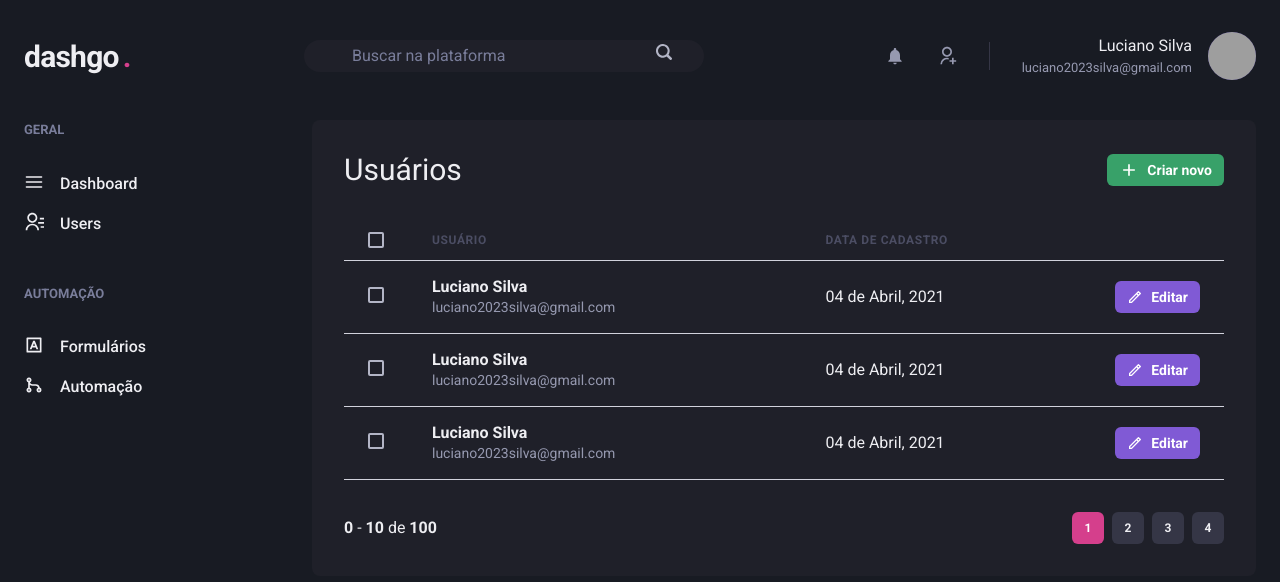
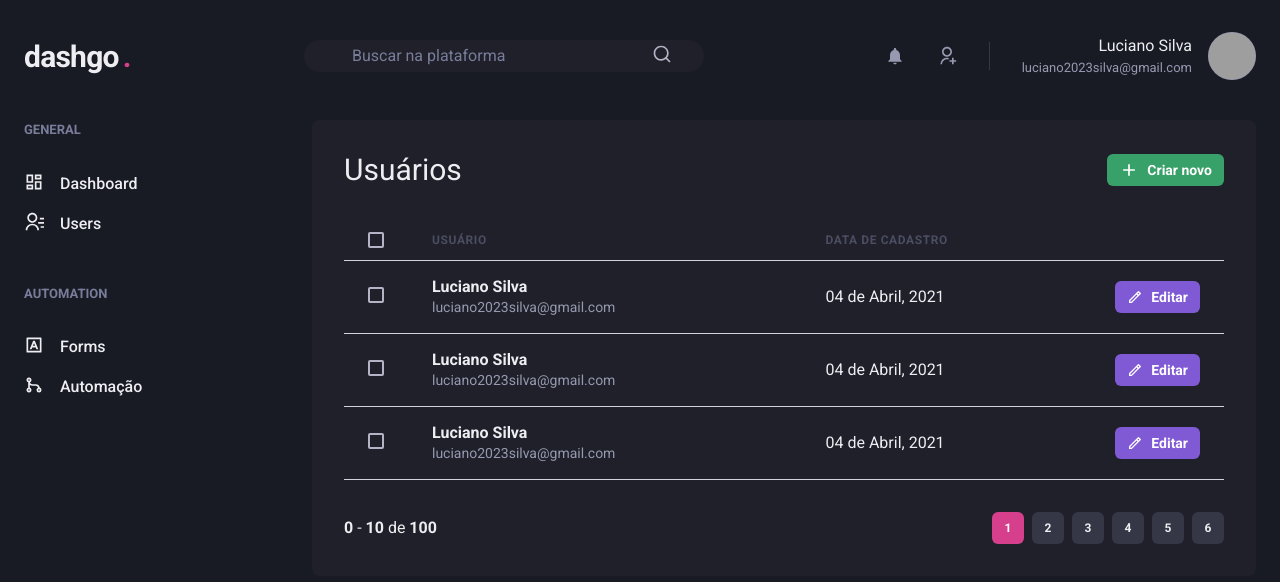
Before and after one commit to Luciano-Ferreira/Dashgo, a Next.js app: page /users in a window 1280 px wide. Shown: the top 582 px of the page. Built offline with nearby package versions, Linux system fonts and the light colour scheme; grey boxes are pictures that could not be loaded.

Commit message:
componentizing

```diff
--- a/src/components/Header/SearchBox.tsx
+++ b/src/components/Header/SearchBox.tsx
@@ -1,5 +1,5 @@
-import { Flex, Input } from '@chakra-ui/react';
-import { Search2Icon } from '@chakra-ui/icons';
+import { Flex, Input, Icon } from '@chakra-ui/react';
+import { RiSearchLine } from 'react-icons/ri';
 
 export function SearchBox() {
   return (
@@ -24,7 +24,7 @@
           placeholder='Buscar na plataforma'
           _placeholder={{ color: 'gray.400'}}
         />
-        <Search2Icon />
+        <Icon as={RiSearchLine} fontSize='20' />
       </Flex>
   );
 }
--- a/src/components/Pagination.tsx
+++ /dev/null
@@ -1,69 +0,0 @@
-import { Stack, Button, Box } from '@chakra-ui/react';
-
-export function Pagination() {
-  return (
-    <Stack
-      direction='row'
-      spacing='6'
-      mt='8'
-      justify='space-between'
-      align='center'
-    >
-      <Box>
-        <strong>0</strong> - <strong>10</strong> de <strong>100</strong>
-      </Box>
-      <Stack
-        direction='row'
-        spacing='2'
-      >
-
-        <Button
-          size='sm'
-          fontSize='xs'
-          width='4'
-          colorScheme='pink'
-          disabled
-          _disabled={{
-            bgColor: 'pink.500',
-            cursor: 'default',
-          }}
-        >
-          1
-        </Button>
-        <Button
-          size='sm'
-          fontSize='xs'
-          width='4'
-          bgColor='gray.700'
-          _hover={{
-            bg: 'gray.500'
-          }}
-        >
-          2
-        </Button>
-        <Button
-          size='sm'
-          fontSize='xs'
-          width='4'
-          bgColor='gray.700'
-          _hover={{
-            bg: 'gray.500'
-          }}
-        >
-          3
-        </Button>
-        <Button
-          size='sm'
-          fontSize='xs'
-          width='4'
-          bgColor='gray.700'
-          _hover={{
-            bg: 'gray.500'
-          }}
-        >
-          4
-        </Button>
-      </Stack>
-    </Stack>
-  )
-}
--- /dev/null
+++ b/src/components/Pagination/Item.tsx
@@ -0,0 +1,42 @@
+import { Button } from '@chakra-ui/react';
+
+interface ItemProps {
+  number: number;
+  isCurrent?: boolean;
+}
+
+export function Item({
+  number,
+  isCurrent = false
+}: ItemProps) {
+  if (isCurrent) {
+    return (
+      <Button
+        size='sm'
+        fontSize='xs'
+        width='4'
+        colorScheme='pink'
+        disabled
+        _disabled={{
+          bgColor: 'pink.500',
+          cursor: 'default',
+        }}
+      >
+        {number}
+      </Button>
+    )
+  }
+  return (
+    <Button
+      size='sm'
+      fontSize='xs'
+      width='4'
+      bgColor='gray.700'
+      _hover={{
+        bg: 'gray.500'
+      }}
+    >
+      {number}
+    </Button>
+  )
+}
--- /dev/null
+++ b/src/components/Pagination/index.tsx
@@ -0,0 +1,31 @@
+import { Stack, Box } from '@chakra-ui/react';
+import { Item } from './Item';
+
+export function Pagination() {
+  return (
+    <Stack
+      direction='row'
+      spacing='6'
+      mt='8'
+      justify='space-between'
+      align='center'
+    >
+      <Box>
+        <strong>0</strong> - <strong>10</strong> de <strong>100</strong>
+      </Box>
+      <Stack
+        direction='row'
+        spacing='2'
+      >
+
+        <Item isCurrent number={1}/>
+        <Item number={2}/>
+        <Item number={3}/>
+        <Item number={4}/>
+        <Item number={5}/>
+        <Item number={6}/>
+
+      </Stack>
+    </Stack>
+  )
+}
--- a/src/components/Sidebar.tsx
+++ /dev/null
@@ -1,38 +0,0 @@
-import { Box, Stack, Text, Link, Icon } from '@chakra-ui/react';
-import { HamburgerIcon } from '@chakra-ui/icons';
-import { RiContactsLine, RiGitMergeLine, RiInputMethodLine } from 'react-icons/ri';
-
-export function Sidebar(){
-  return(
-    <Box as='aside' w='64' mr='8'>
-      <Stack spacing='12' align='flex-start'>
-        <Box>
-          <Text fontWeight='bold' color='gray.400' fontSize='small'>GERAL</Text>
-          <Stack spacing='4' mt='8' align='stretch'>
-            <Link display='flex' align='center'>
-              <HamburgerIcon fontSize='20' />
-              <Text ml='4' fontWeight='medium'>Dashboard</Text>
-            </Link>
-            <Link display='flex' align='center'>
-              <Icon as={RiContactsLine} fontSize='20' />
-              <Text ml='4' fontWeight='medium'>Users</Text>
-            </Link>
-          </Stack>
-        </Box>
-        <Box>
-          <Text fontWeight='bold' color='gray.400' fontSize='small'>AUTOMAÇÃO</Text>
-          <Stack spacing='4' mt='8' align='stretch'>
-            <Link display='flex' align='center'>
-              <Icon as={RiInputMethodLine} fontSize='20' />
-              <Text ml='4' fontWeight='medium'>Formulários</Text>
-            </Link>
-            <Link display='flex' align='center'>
-              <Icon as={RiGitMergeLine} fontSize='20' />
-              <Text ml='4' fontWeight='medium'>Automação</Text>
-            </Link>
-          </Stack>
-        </Box>
-      </Stack>
-    </Box>
-  )
-}
--- /dev/null
+++ b/src/components/Sidebar/NavLink.tsx
@@ -0,0 +1,17 @@
+import { Link, Icon, Text, LinkProps as ChakraLinkProps } from '@chakra-ui/react';
+import { ElementType } from 'react';
+
+
+interface NavLinkProps extends ChakraLinkProps {
+  icon: ElementType;
+  children: string;
+}
+
+export function NavLink({ icon, children, ...rest }:NavLinkProps) {
+  return (
+    <Link display='flex' align='center' {...rest}>
+      <Icon as={icon} fontSize='20' />
+      <Text ml='4' fontWeight='medium'>{children}</Text>
+    </Link>
+  );
+}
--- /dev/null
+++ b/src/components/Sidebar/NavSection.tsx
@@ -0,0 +1,18 @@
+import { Box, Text, Stack } from '@chakra-ui/react';
+import { ReactNode } from 'react';
+
+interface NavSectionProps {
+  title: string;
+  children: ReactNode;
+}
+
+export function NavSection({ title, children }: NavSectionProps) {
+  return(
+    <Box>
+      <Text fontWeight='bold' color='gray.400' fontSize='small'>{title}</Text>
+      <Stack spacing='4' mt='8' align='stretch'>
+        {children}
+      </Stack>
+    </Box>
+  )
+}
--- /dev/null
+++ b/src/components/Sidebar/index.tsx
@@ -0,0 +1,33 @@
+import { Box, Stack } from '@chakra-ui/react';
+import { RiContactsLine, RiGitMergeLine, RiDashboardLine, RiInputMethodLine } from 'react-icons/ri';
+import { NavSection } from './NavSection';
+import { NavLink } from './NavLink';
+
+export function Sidebar(){
+  return(
+    <Box as='aside' w='64' mr='8'>
+      <Stack spacing='12' align='flex-start'>
+        <NavSection
+          title='GENERAL'
+        >
+          <NavLink icon={RiDashboardLine}>
+            Dashboard
+          </NavLink>
+          <NavLink icon={RiContactsLine}>
+            Users
+          </NavLink>
+        </NavSection>
+        <NavSection
+          title='AUTOMATION'
+        >
+          <NavLink icon={RiInputMethodLine}>
+            Forms
+          </NavLink>
+          <NavLink icon={RiGitMergeLine}>
+            Automação
+          </NavLink>
+        </NavSection>
+      </Stack>
+    </Box>
+  )
+}7
```
